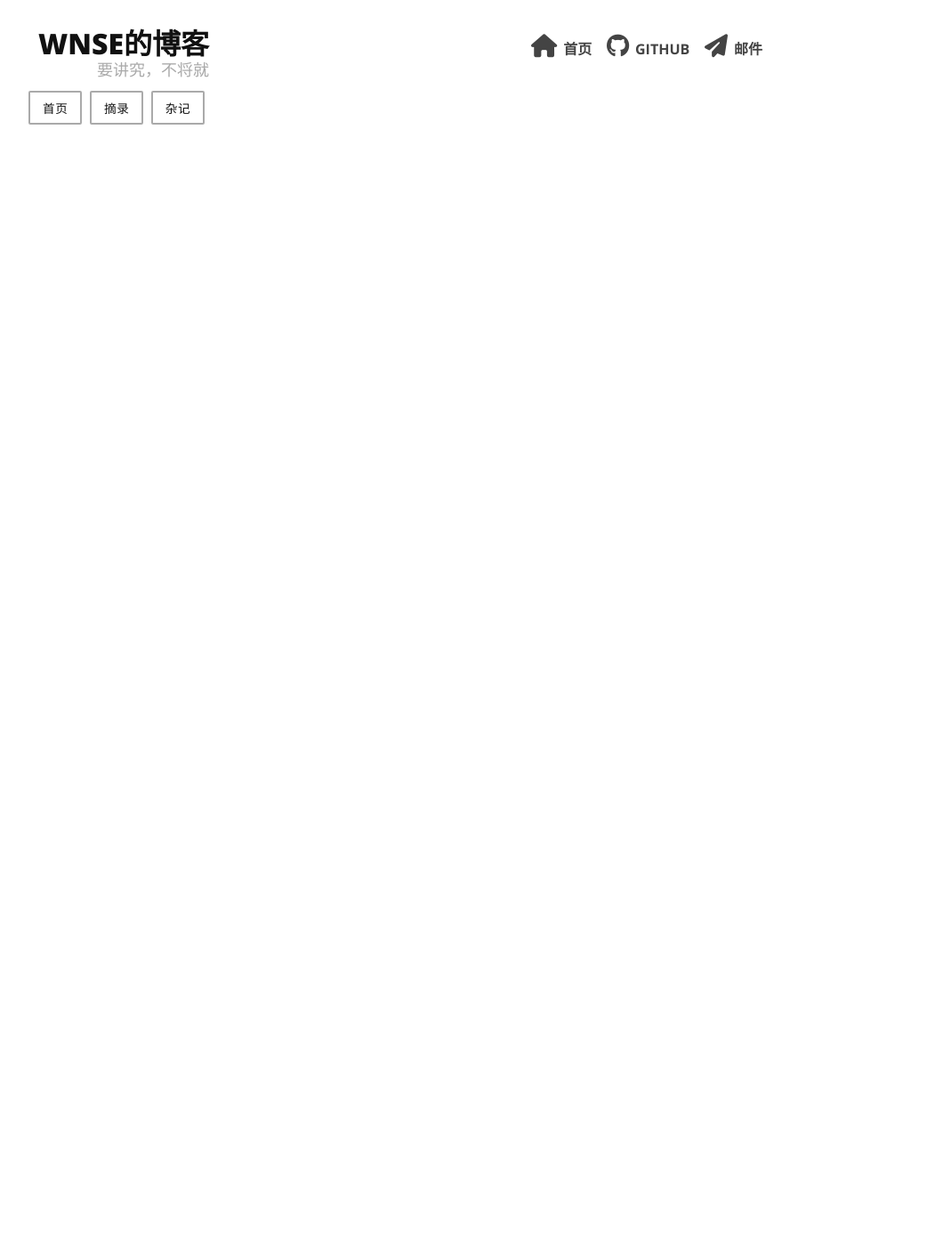
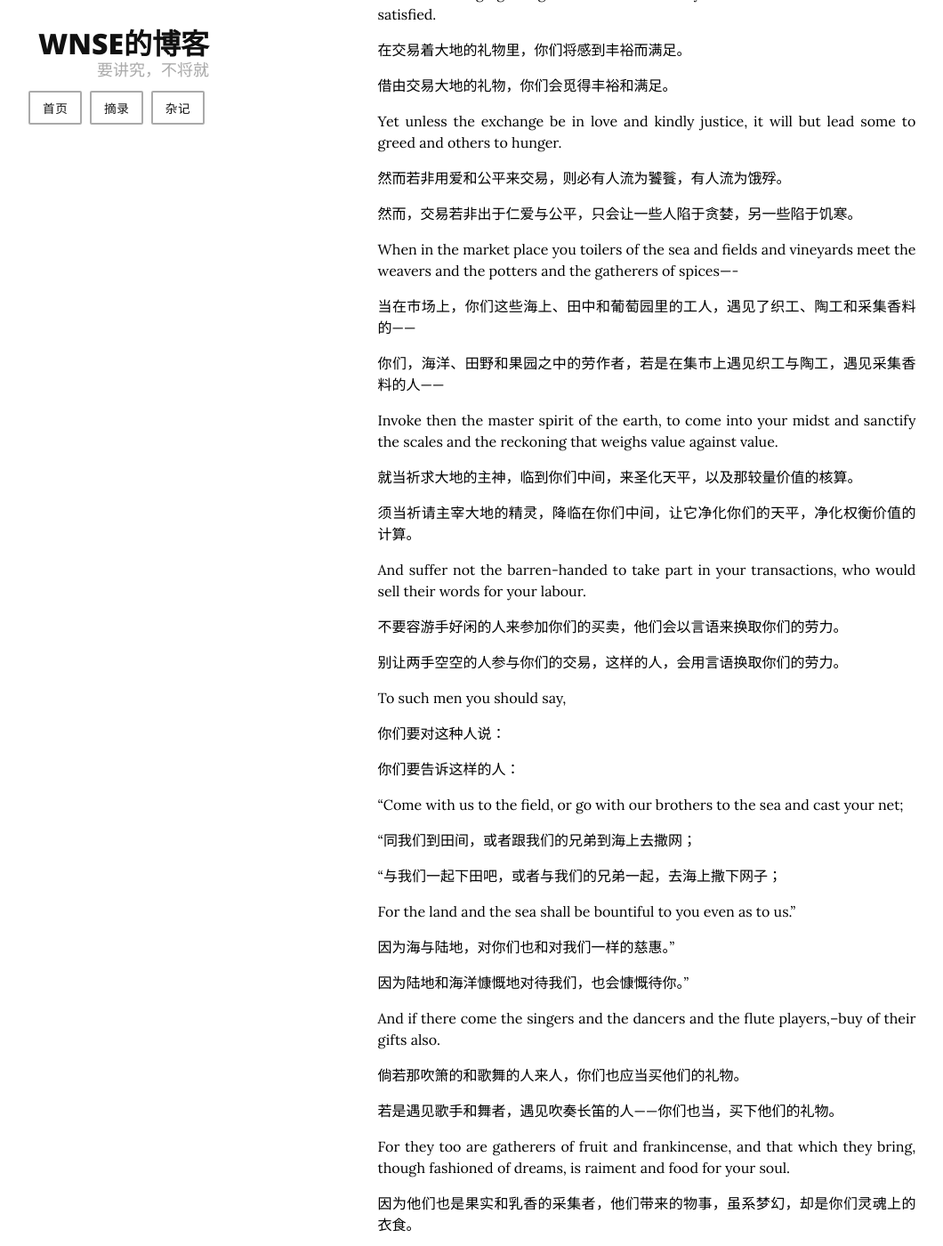
Before and after one commit to wnse/wnse.github.io, a Jekyll site: the page built from _notes/The-Prophet-On-Buying&Selling.md, in a window 1280 px wide and 1400 px high, scrolled down 741 px. Shown: the whole window at 89% size, without its empty margins (73-1133 px from the left). Built offline with Jekyll 4.4.1, drawn with Linux system fonts in a browser that asks for light colours; nearby versions of some CDN libraries; before the commit the page ends 900 px from its top, so only the background shows below that; some of the changed text lies outside the part shown.

Commit message:
vault backup: 2021-10-26 16:16:48

```diff
--- a/_notes/The-Prophet-On-Buying&Selling.md
+++ b/_notes/The-Prophet-On-Buying&Selling.md
@@ -14,16 +14,94 @@ modified_date:
 
 On Buying&Selling
 
+论买卖
+
 And a merchant said, Speak to us of Buying and Selling.
+
+于是一个商人说：请给我们谈买卖。
+
+听闻此言，一名商人开口说道，请给我们讲讲买卖。
 
 And he answered and said:
 
+他回答说：
+
+于是他答道：
+
 To you the earth yields her fruit, and you shall not want if you but know how to fill your hands.
+
+大地贡献果实给你们，如果你们只晓得怎样独取，你们就不应当领受了。
+
+大地将她的果实赠予你们，只要懂得用她的礼物装满双手，你们便没有匮乏之忧。
 
 It is in exchanging the gifts of the earth that you shall find abundance and be satisfied.
 
+在交易着大地的礼物里，你们将感到丰裕而满足。
+
+借由交易大地的礼物，你们会觅得丰裕和满足。
+
 Yet unless the exchange be in love and kindly justice, it will but lead some to greed and others to hunger.
+
+然而若非用爱和公平来交易，则必有人流为饕餮，有人流为饿殍。
+
+然而，交易若非出于仁爱与公平，只会让一些人陷于贪婪，另一些陷于饥寒。
 
 When in the market place you toilers of the sea and fields and vineyards meet the weavers and the potters and the gatherers of spices----
 
-Invoke then the master spirit of the earth, to come into your midst and sanctify the scales and the reckoning
+当在市场上，你们这些海上、田中和葡萄园里的工人，遇见了织工、陶工和采集香料的——
+
+你们，海洋、田野和果园之中的劳作者，若是在集市上遇见织工与陶工，遇见采集香料的人——
+
+Invoke then the master spirit of the earth, to come into your midst and sanctify the scales and the reckoning that weighs value against value.
+
+就当祈求大地的主神，临到你们中间，来圣化天平，以及那较量价值的核算。
+
+须当祈请主宰大地的精灵，降临在你们中间，让它净化你们的天平，净化权衡价值的计算。
+
+And suffer not the barren-handed to take part in your transactions, who would sell their words for your labour.
+
+不要容游手好闲的人来参加你们的买卖，他们会以言语来换取你们的劳力。
+
+别让两手空空的人参与你们的交易，这样的人，会用言语换取你们的劳力。
+
+To such men you should say,
+
+你们要对这种人说：
+
+你们要告诉这样的人：
+
+"Come with us to the field, or go with our brothers to the sea and cast your net;
+
+“同我们到田间，或者跟我们的兄弟到海上去撒网；
+
+“与我们一起下田吧，或者与我们的兄弟一起，去海上撒下网子；
+
+For the land and the sea shall be bountiful to you even as to us."
+
+因为海与陆地，对你们也和对我们一样的慈惠。”
+
+因为陆地和海洋慷慨地对待我们，也会慷慨待你。”
+
+And if there come the singers and the dancers and the flute players,--buy of their gifts also.
+
+倘若那吹箫的和歌舞的人来人，你们也应当买他们的礼物。
+
+若是遇见歌手和舞者，遇见吹奏长笛的人——你们也当，买下他们的礼物。
+
+For they too are gatherers of fruit and frankincense, and that which they bring, though fashioned of dreams, is raiment and food for your soul.
+
+因为他们也是果实和乳香的采集者，他们带来的物事，虽系梦幻，却是你们灵魂上的衣食。
+
+因为他们也是，采集果实和香料的人，他们的礼物虽由幻梦制成，却是你们灵魂的衣食。
+
+And before you leave the market place, see that no one has gone his way with empty hands.
+
+在你们离开市场以前，要看着没有人空手回去。
+
+离开集市之前，你们须当确保，没有人空手上路。
+
+For the master spirit of the earth shall not sleep peacefully upon the wind till the needs of the least of you are satisfied.
+
+因为大地主神，不到你们每人的需要全都满足了以后，他不能在风中宁静地睡眠。
+
+要知道，主宰大地的精灵无法枕风安眠，除非你们当中最卑微的人，需索也已满足。
```
Also changed, not shown: _notes/The-Prophet-On-Crime&Punishment.md (added, +38 -0 lines), _notes/The-Prophet.md (+2 -0 lines).
